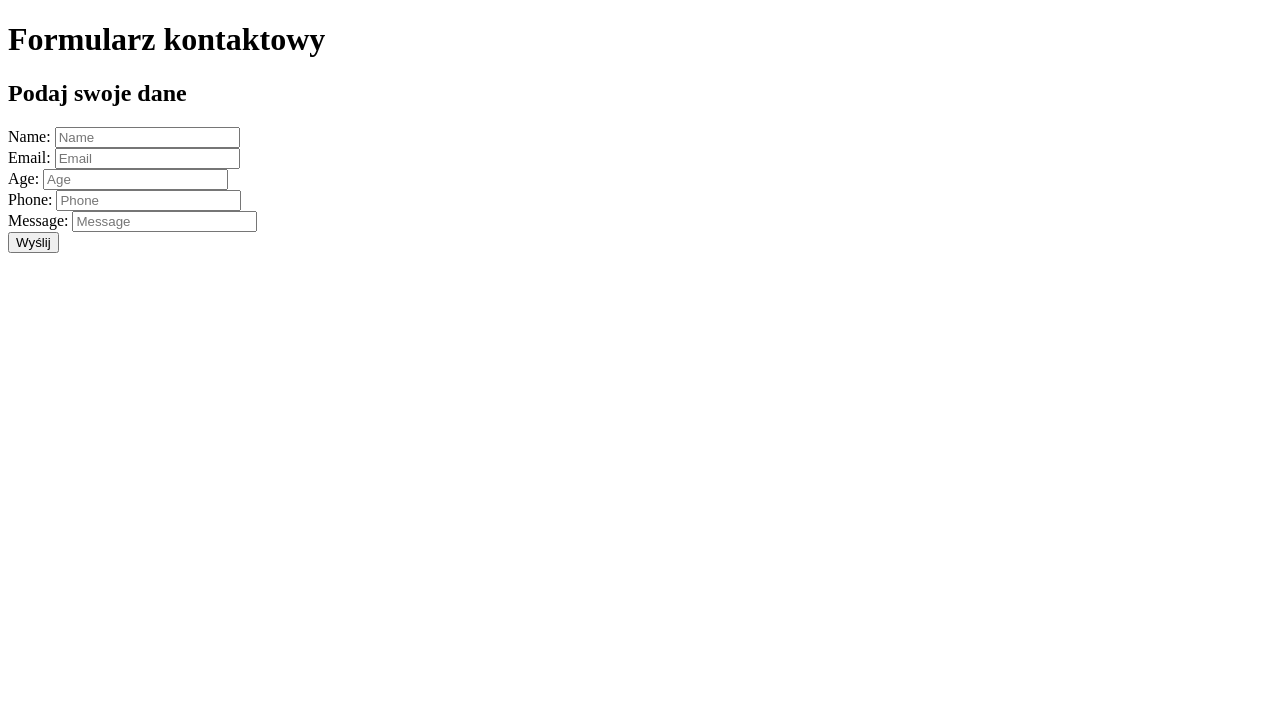
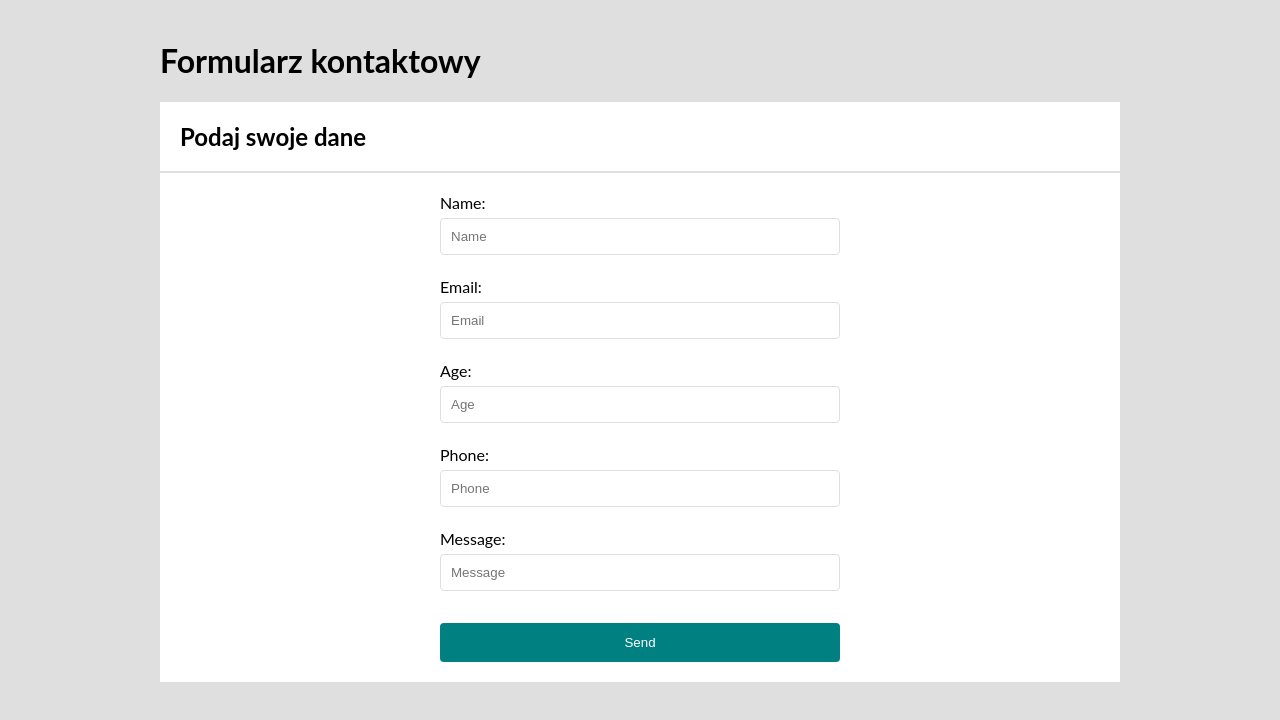
Before and after one commit to AngelikaMallek/formProjekt, a website: page index.html in a window 1280 px wide. Drawn offline with Linux system fonts and the light colour scheme.

Commit message:
added css style

```diff
--- /dev/null
+++ b/CSS/container.css
@@ -0,0 +1,7 @@
+.container {
+    padding: 20px;
+}
+
+.container__heading {
+    font-weight: 700;
+}
--- /dev/null
+++ b/CSS/form.css
@@ -0,0 +1,42 @@
+.form {
+    display: flex;
+    flex-direction: column;
+    gap: 16px;
+    max-width: 400px;
+    margin: 0 auto;
+    padding-bottom: 20px;
+}
+
+.form > div {
+    display: flex;
+    flex-direction: column;
+    gap: 6px;
+}
+
+.form__element {
+    display: flex;
+    flex-direction: column;
+    gap: 6px;
+    width: 100%;
+}
+
+.form__field {
+    padding: 10px;
+    border: 1px solid #dfdfdf;
+    border-radius: 4px;
+}
+
+.form__button {
+    margin-top: 10px;
+    padding: 12px;
+    background-color: teal;
+    color: white;
+    border: none;
+    border-radius: 4px;
+    cursor: pointer;
+}
+
+.errors {
+    font-size: 12px;
+    color: crimson;
+}
--- /dev/null
+++ b/CSS/section.css
@@ -0,0 +1,16 @@
+.section {
+    background-color: white;
+    margin-bottom: 20px;
+}
+
+.section__heading {
+    border-bottom: 2px solid #dfdfdf;
+    padding: 20px;
+    font-weight: 700;
+    display: flex;
+    justify-content: space-between;
+}
+
+.section__element {
+    font-size: 15px;
+}
--- /dev/null
+++ b/CSS/style.css
@@ -0,0 +1,16 @@
+html {
+    box-sizing: border-box;
+}
+
+*,
+::after,
+::before {
+    box-sizing: inherit;
+}
+
+.body {
+    margin: 0 auto;
+    max-width: 1000px;
+    background-color: #dfdfdf;
+    font-family: "Lato", sans-serif;
+}
--- a/index.html
+++ b/index.html
@@ -4,9 +4,14 @@
     <meta charset="UTF-8" />
     <link rel="icon" href="/favicon.ico" />
     <meta name="viewport" content="width=device-width, initial-scale=1.0" />
+    <link rel="stylesheet" href="CSS/container.css">
+    <link rel="stylesheet" href="CSS/form.css">
+    <link rel="stylesheet" href="CSS/style.css">
+    <link rel="stylesheet" href="CSS/section.css">
+    <script type="module" src="/src/main.js"></script>
     <title>Form App</title>
   </head>
-  <body>
+  <body class="body">
      <div class="container">
         <header>
             <h1 class="container__heading">Formularz kontaktowy</h1>
@@ -15,44 +20,43 @@
             <h2 class="section__heading">Podaj swoje dane</h2>
             <form class="form">
               <div>
-                <label>
+                <label class="form__element">
                   Name:
                   <input class="form__field" type="text" placeholder="Name">
                 </label>
                 <div class="errors" data-input="name"></div>
               </div>
               <div>
-                <label>
+                <label class="form__element">
                   Email:
                   <input class="form__field" type="text" placeholder="Email">
                 </label>
                 <div class="errors" data-input="email"></div>
               </div>
               <div>
-                <label>
+                <label class="form__element">
                   Age:
                   <input class="form__field" type="number" placeholder="Age">
                 </label>
                 <div class="errors" data-input="age"></div>
               </div>
               <div>
-                <label>
+                <label class="form__element">
                   Phone:
                   <input class="form__field" type="text" placeholder="Phone">
                 </label>
                 <div class="errors" data-input="phone"></div>
               </div>
               <div>
-                <label>
+                <label class="form__element">
                   Message:
                   <input class="form__field" type="text" placeholder="Message">
                 </label>
                 <div class="errors" data-input="message"></div>
               </div>
-              <button class="form__button">Wyślij</button>
+              <button class="form__button">Send</button>
             </form>
         </section>
     </div>
-    <script type="module" src="/src/main.js"></script>
   </body>
 </html>
```
Also changed, not shown: src/style.css (added).
